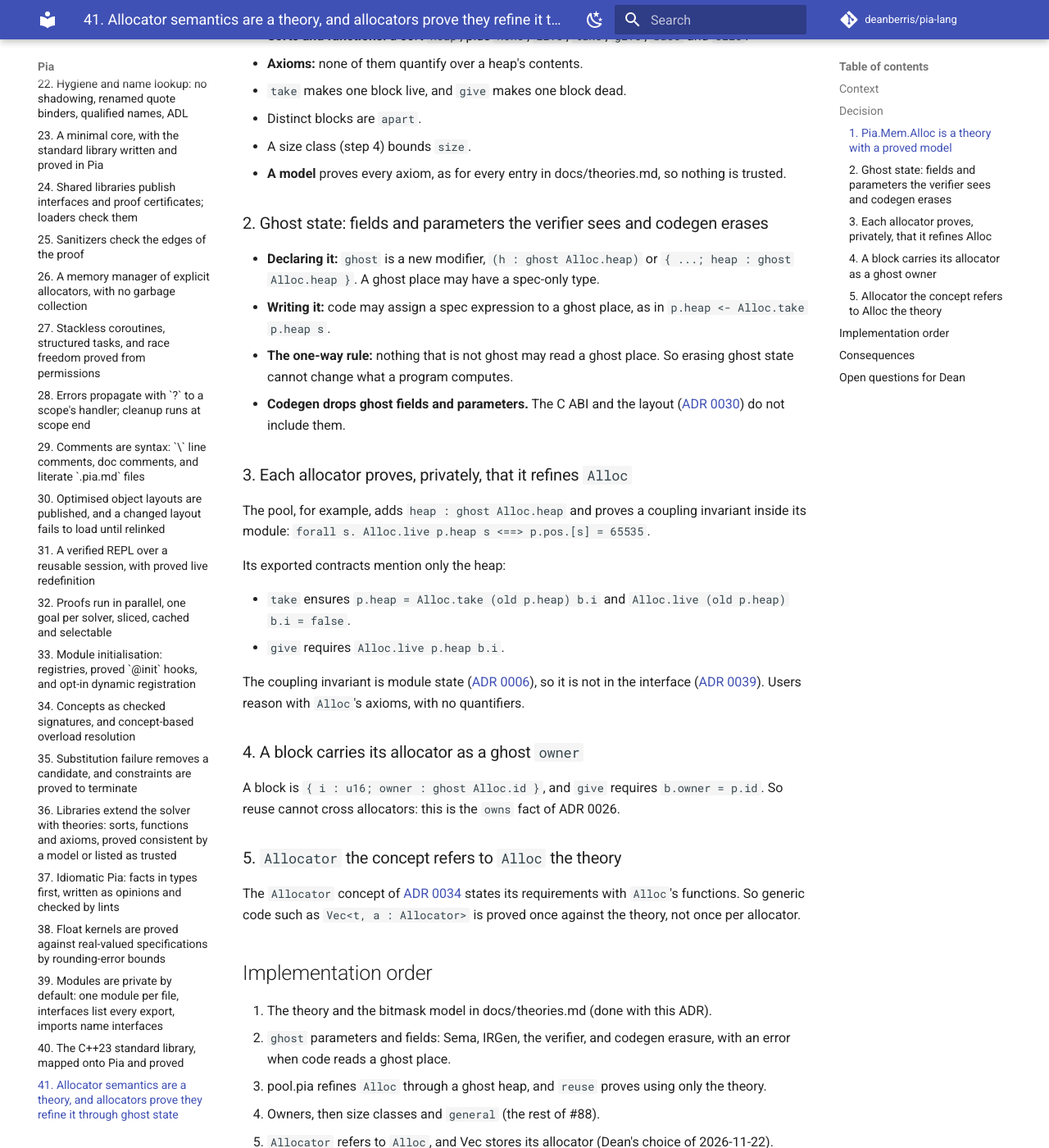
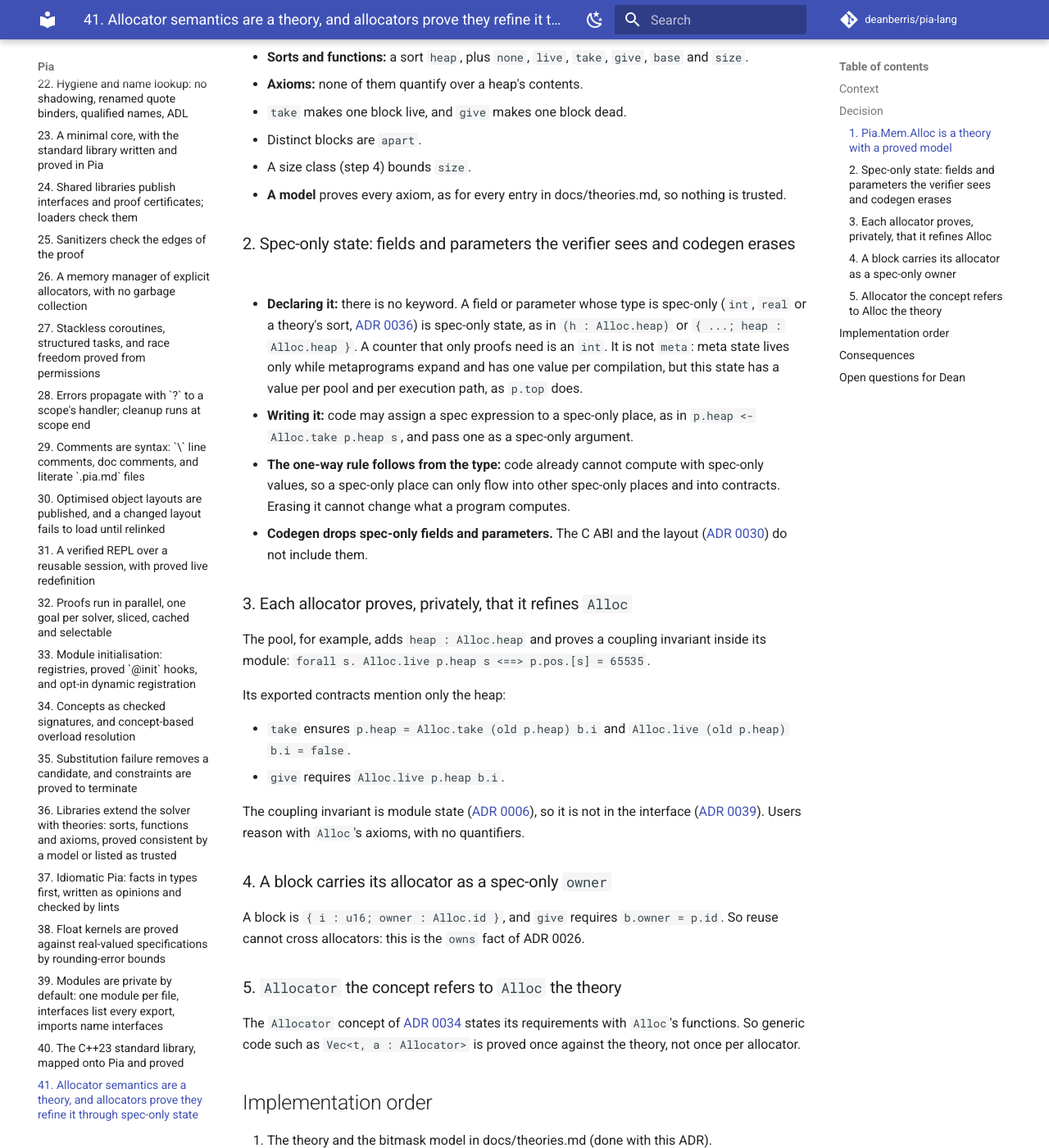
Before and after one commit to deanberris/pia-lang, an MkDocs documentation site: the page built from docs/adr/0041-allocator-semantics-as-a-theory.md, in a window 1280 px wide and 1400 px high, scrolled down 1461 px. Shown: the whole window at 82% size. Built offline with MkDocs 1.6.1 and Material for MkDocs 9.7.7, drawn with Linux system fonts in a browser that asks for light colours; comment, search, counter and statistics services are not loaded; some of the changed text lies outside the part shown.

Commit message:
ADR 0041: no ghost keyword; a spec-only type marks erased state (Dean) (#199)
Claude-Session: https://claude.ai/code/session_01SkMSatwpzvZaq2g1zg6DQd

Co-authored-by: Claude <noreply@anthropic.com>

```diff
--- a/docs/adr/0041-allocator-semantics-as-a-theory.md
+++ b/docs/adr/0041-allocator-semantics-as-a-theory.md
@@ -1,8 +1,8 @@
-# 41. Allocator semantics are a theory, and allocators prove they refine it through ghost state
+# 41. Allocator semantics are a theory, and allocators prove they refine it through spec-only state
 
 Date: 2026-11-22
 
-Status: Proposed
+Status: Proposed. Dean decided on 2026-11-22 that there is no `ghost` keyword: a spec-only type marks state that codegen erases (fewer keywords is better).
 
 ## Context
 
@@ -43,16 +43,16 @@ The theory has these parts:
   - A size class (step 4) bounds `size`.
 - **A model** proves every axiom, as for every entry in docs/theories.md, so nothing is trusted.
 
-### 2. Ghost state: fields and parameters the verifier sees and codegen erases
+### 2. Spec-only state: fields and parameters the verifier sees and codegen erases
 
-- **Declaring it:** `ghost` is a new modifier, `(h : ghost Alloc.heap)` or `{ ...; heap : ghost Alloc.heap }`. A ghost place may have a spec-only type.
-- **Writing it:** code may assign a spec expression to a ghost place, as in `p.heap <- Alloc.take p.heap s`.
-- **The one-way rule:** nothing that is not ghost may read a ghost place. So erasing ghost state cannot change what a program computes.
-- **Codegen drops ghost fields and parameters.** The C ABI and the layout ([ADR 0030](0030-published-object-layouts.md)) do not include them.
+- **Declaring it:** there is no keyword. A field or parameter whose type is spec-only (`int`, `real` or a theory's sort, [ADR 0036](0036-library-theories.md)) is spec-only state, as in `(h : Alloc.heap)` or `{ ...; heap : Alloc.heap }`. A counter that only proofs need is an `int`. It is not `meta`: meta state lives only while metaprograms expand and has one value per compilation, but this state has a value per pool and per execution path, as `p.top` does.
+- **Writing it:** code may assign a spec expression to a spec-only place, as in `p.heap <- Alloc.take p.heap s`, and pass one as a spec-only argument.
+- **The one-way rule follows from the type:** code already cannot compute with spec-only values, so a spec-only place can only flow into other spec-only places and into contracts. Erasing it cannot change what a program computes.
+- **Codegen drops spec-only fields and parameters.** The C ABI and the layout ([ADR 0030](0030-published-object-layouts.md)) do not include them.
 
 ### 3. Each allocator proves, privately, that it refines `Alloc`
 
-The pool, for example, adds `heap : ghost Alloc.heap` and proves a coupling invariant inside its module: `forall s. Alloc.live p.heap s <==> p.pos.[s] = 65535`.
+The pool, for example, adds `heap : Alloc.heap` and proves a coupling invariant inside its module: `forall s. Alloc.live p.heap s <==> p.pos.[s] = 65535`.
 
 Its exported contracts mention only the heap:
 
@@ -61,9 +61,9 @@ Its exported contracts mention only the heap:
 
 The coupling invariant is module state ([ADR 0006](0006-contracts-and-module-state.md)), so it is not in the interface ([ADR 0039](0039-module-and-interface-syntax.md)). Users reason with `Alloc`'s axioms, with no quantifiers.
 
-### 4. A block carries its allocator as a ghost `owner`
+### 4. A block carries its allocator as a spec-only `owner`
 
-A block is `{ i : u16; owner : ghost Alloc.id }`, and `give` requires `b.owner = p.id`. So reuse cannot cross allocators: this is the `owns` fact of ADR 0026.
+A block is `{ i : u16; owner : Alloc.id }`, and `give` requires `b.owner = p.id`. So reuse cannot cross allocators: this is the `owns` fact of ADR 0026.
 
 ### 5. `Allocator` the concept refers to `Alloc` the theory
 
@@ -72,19 +72,19 @@ The `Allocator` concept of [ADR 0034](0034-concepts-and-overload-resolution.md)
 ## Implementation order
 
 1. The theory and the bitmask model in docs/theories.md (done with this ADR).
-2. `ghost` parameters and fields: Sema, IRGen, the verifier, and codegen erasure, with an error when code reads a ghost place.
-3. pool.pia refines `Alloc` through a ghost heap, and `reuse` proves using only the theory.
+2. Spec-only parameters and fields in code: Sema, IRGen, the verifier, and codegen erasure, with errors when code computes with them.
+3. pool.pia refines `Alloc` through a spec-only heap, and `reuse` proves using only the theory.
 4. Owners, then size classes and `general` (the rest of #88).
 5. `Allocator` refers to `Alloc`, and Vec stores its allocator (Dean's choice of 2026-11-22).
 
 ## Consequences
 
 - Users of every allocator get the same small facts, and proofs get cheaper, because no user quantifies over an allocator's arrays.
-- Ghost state is a language feature with uses beyond allocators: lock levels (docs/theories.md, "Lock levels") and units of measure already describe a "ghost argument" that code cannot pass today.
-- The one-way rule is enforced by the compiler. Getting it wrong would let erased state change behaviour, so it gets its own error tests.
+- Spec-only state is a language feature with uses beyond allocators: lock levels (docs/theories.md, "Lock levels") and units of measure already describe a "ghost argument" that code cannot pass today. It adds no keyword.
+- The one-way rule rests on the existing ban on computing with spec-only values. Getting it wrong would let erased state change behaviour, so it gets its own error tests.
 
 ## Open questions for Dean
 
-1. Should `ghost` be a modifier word like `borrowed` and `mutable`, or an attribute, `@ghost`?
+1. ~~Should `ghost` be a modifier word or an attribute?~~ Neither (Dean, 2026-11-22): a spec-only type marks the state.
 2. Should the coupling invariant be module state, as proposed? The other option is a `requires`/`ensures` pair that every allocator function repeats.
 3. Should `Alloc` have one theory with an `id` sort for owners? The other option is one theory instance per allocator, generated by a metaprogram as `machine` is in docs/theories.md.
--- a/docs/adr/README.md
+++ b/docs/adr/README.md
@@ -44,4 +44,4 @@ Each file records one decision: its context, the decision, and its consequences.
 | [0038](0038-float-kernels-against-real-theories.md) | Float kernels are proved against real-valued specifications by rounding-error bounds | Proposed |
 | [0039](0039-module-and-interface-syntax.md) | Modules are private by default: one module per file, interfaces list every export, imports name interfaces | Accepted |
 | [0040](0040-cpp23-standard-library-in-pia.md) | The C++23 standard library is mapped onto Pia by capability, with every component proved | Proposed |
-| [0041](0041-allocator-semantics-as-a-theory.md) | Allocator semantics are a theory, and allocators prove they refine it through ghost state | Proposed |
+| [0041](0041-allocator-semantics-as-a-theory.md) | Allocator semantics are a theory, and allocators prove they refine it through spec-only state | Proposed |
```
Also changed, not shown: docs/theories.md (+1 -1 lines).
